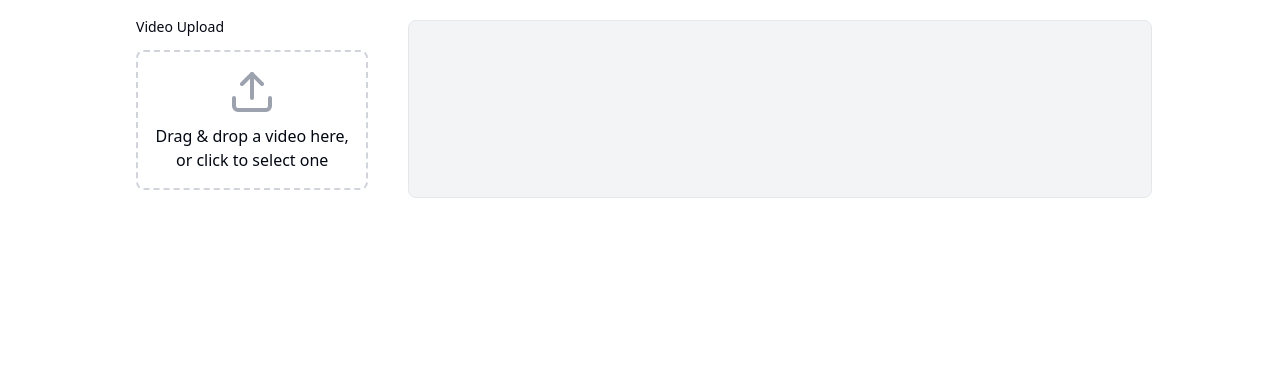
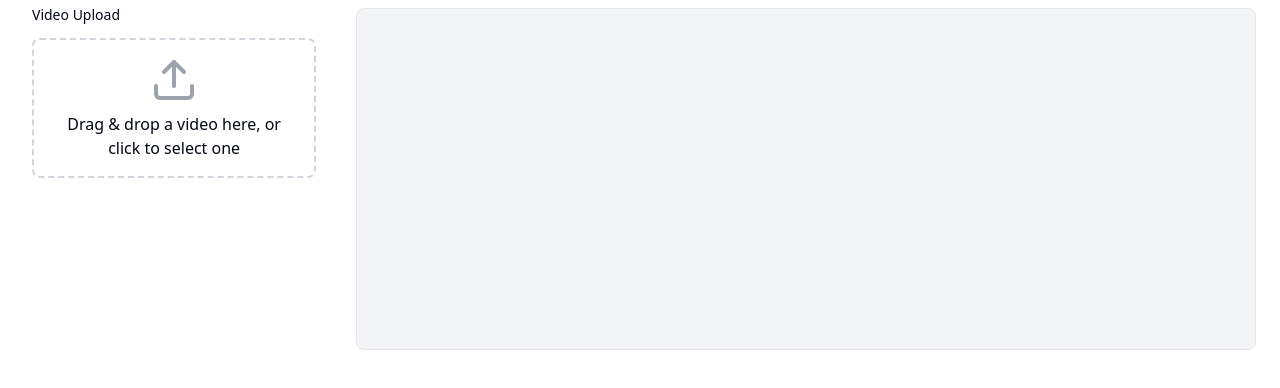
Before and after one commit to suryanshsingh2001/mockly, a Next.js app: page /video in a window 1280 px wide. Shown: the top 388 px of the page. Built offline with nearby package versions, Linux system fonts and the light colour scheme.

Commit message:
tidy up layout

```diff
--- a/components/shared/VideoEditor.tsx
+++ b/components/shared/VideoEditor.tsx
@@ -42,7 +42,7 @@ export default function VideoEditor() {
   };
 
   return (
-    <div className="container mx-auto max-w-screen-lg pt-3">
+    // <div className="container mx-auto max-w-screen-lg pt-3">
     <main className="mx-auto">
       <div className="flex flex-col lg:flex-row gap-8">
         <div className="w-full lg:w-1/4 p-2 overflow-y-auto h-full">
@@ -87,37 +87,9 @@ export default function VideoEditor() {
                 onValueChange={handleTrimChange}
               />
               <div className="flex items-center space-x-2">
-                  <Switch
-                    id="mute"
-                    checked={muted}
-                    onCheckedChange={setMuted}
-                  />
+                <Switch id="mute" checked={muted} onCheckedChange={setMuted} />
                 <Label htmlFor="mute">Mute Audio</Label>
               </div>
-              </div>
-            )}
-          </div>
-          <div className="relative mt-2 w-full lg:w-3/4 border rounded-lg flex items-center justify-center bg-secondary overflow-hidden">
-            {video && (
-              <video
-                ref={videoRef}
-                src={video}
-                controls
-                className="w-full rounded-lg"
-                style={{ filter: `brightness(${brightness}%)` }}
-                muted={muted}
-              />
-            )}
-            {textOverlay && (
-              <div className="absolute top-4 left-4 bg-black bg-opacity-50 text-white p-2 rounded">
-                {textOverlay}
-              </div>
-            )}
-          </div>
-        </div>
-        {video && (
-          <div className="flex flex-col lg:flex-row gap-8 mt-8">
-            <div className="w-full lg:w-1/4 space-y-8 p-2 overflow-y-auto h-full">
               <div className="space-y-2">
                 <Label>Brightness</Label>
                 <Slider
@@ -139,9 +111,27 @@ export default function VideoEditor() {
               </div>
               <Button className="w-full">Export Video</Button>
             </div>
+          )}
+        </div>
+        <div className="relative mt-2 w-full lg:w-3/4 border rounded-lg flex items-center justify-center bg-secondary overflow-hidden min-h-[342px] h-fit">
+          {video && (
+            <video
+              ref={videoRef}
+              src={video}
+              controls
+              className="w-full rounded-lg"
+              style={{ filter: `brightness(${brightness}%)` }}
+              muted={muted}
+            />
+          )}
+          {textOverlay && (
+            <div className="absolute top-4 left-4 bg-black bg-opacity-50 text-white p-2 rounded">
+              {textOverlay}
             </div>
           )}
+        </div>
+      </div>
     </main>
-    </div>
+    // </div>
   );
 }
```
Lines whose indentation alone changed are shown as unchanged.
